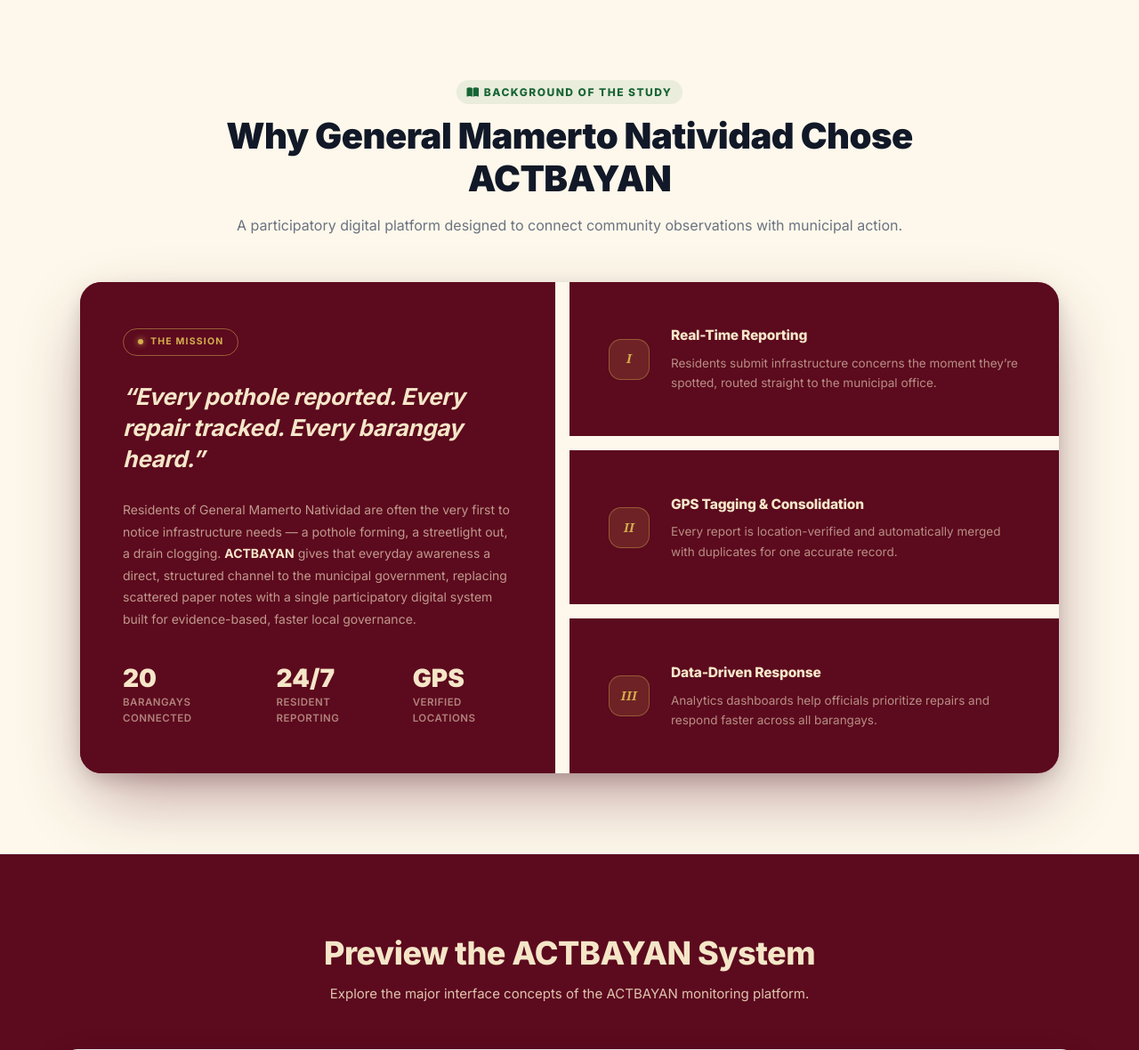
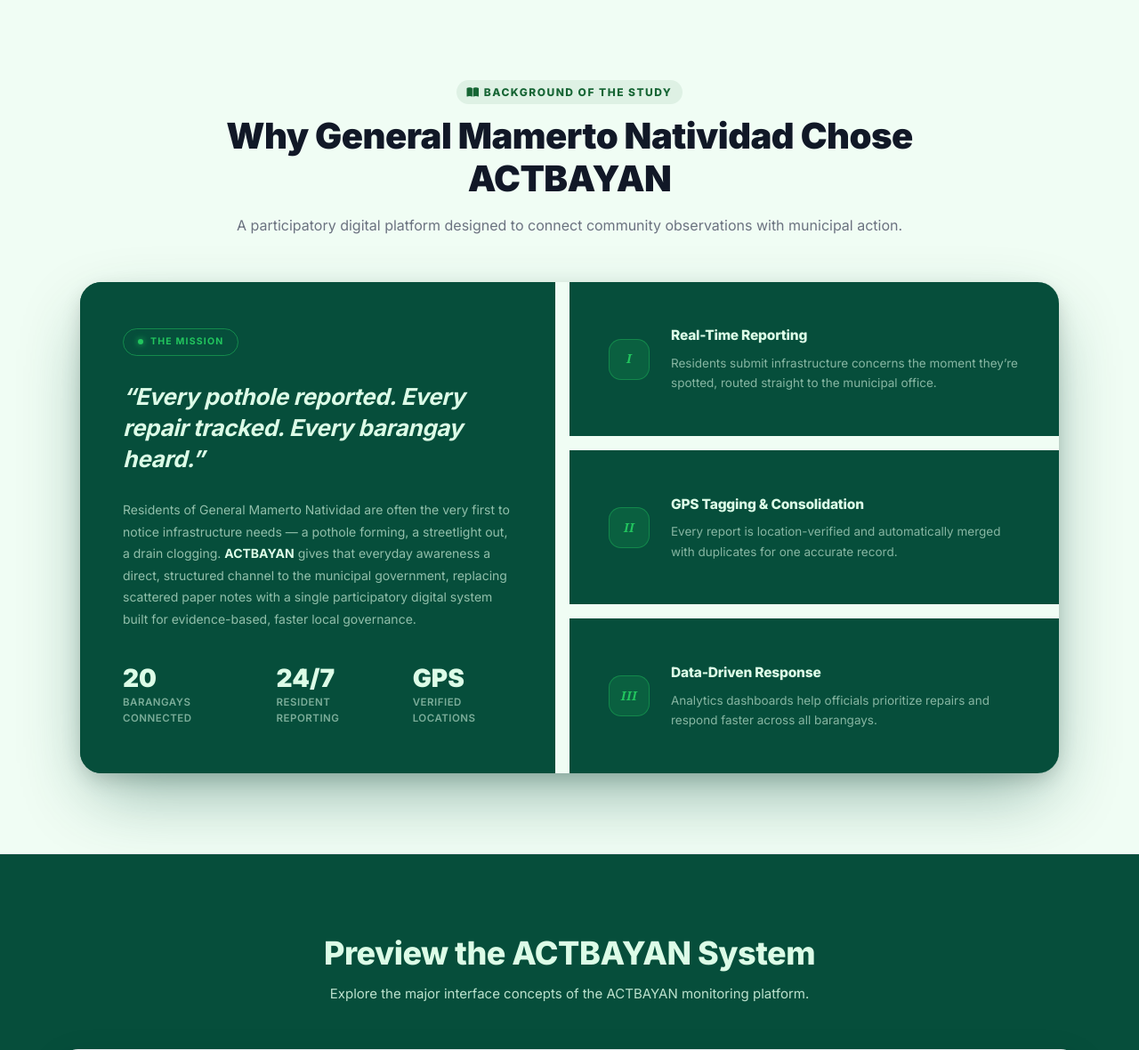
Before and after one commit to rdeusebio/ACTBAYAN-CAPSTONE, a Flask app: page / in a window 1280 px wide. Shown: the part 796-1976 px from the top of the page at 89% size. Run offline with Flask 3, Linux system fonts and the light colour scheme; data comes from the database, SQL or seed files in the repository; grey boxes are pictures that could not be loaded.

Commit message:
Update index.html

```diff
--- a/templates/index.html
+++ b/templates/index.html
@@ -28,9 +28,9 @@
             margin: 0 auto;
             display: grid;
             grid-template-columns: 1fr 1fr;
-            background: #5c0a1e;
+            background: #064e3b;
             border-radius: 24px;
-            box-shadow: 0 32px 80px -16px rgba(92, 10, 30, 0.45), 0 8px 24px -4px rgba(0, 0, 0, 0.2);
+            box-shadow: 0 32px 80px -16px rgba(6, 78, 59, 0.45), 0 8px 24px -4px rgba(0, 0, 0, 0.2);
             overflow: hidden;
         }
 
@@ -53,8 +53,8 @@
             display: flex;
             flex-direction: column;
             justify-content: space-between;
-            background: #5c0a1e;
-            border-right: 16px solid #fdf8eb;
+            background: #064e3b;
+            border-right: 16px solid #f0fdf4;
             position: relative;
         }
 
@@ -64,8 +64,8 @@
             gap: 8px;
             padding: 6px 16px;
             border-radius: 50px;
-            border: 1px solid rgba(212, 175, 80, 0.5);
-            color: #d4af50;
+            border: 1px solid rgba(34, 197, 94, 0.5);
+            color: #22c55e;
             font-size: 10.5px;
             font-weight: 700;
             text-transform: uppercase;
@@ -78,15 +78,15 @@
             width: 6px;
             height: 6px;
             border-radius: 50%;
-            background: #d4af50;
-            box-shadow: 0 0 7px #d4af50;
+            background: #22c55e;
+            box-shadow: 0 0 7px #22c55e;
         }
 
         .mission-quote {
             font-size: 26px;
             font-style: italic;
             font-weight: 700;
-            color: #f5e6c8;
+            color: #dcfce7;
             line-height: 1.35;
             margin-bottom: 28px;
             letter-spacing: -0.3px;
@@ -94,13 +94,13 @@
 
         .mission-desc {
             font-size: 14px;
-            color: rgba(245, 230, 200, 0.65);
+            color: rgba(220, 252, 231, 0.65);
             line-height: 1.75;
             margin-bottom: 40px;
         }
 
         .mission-desc strong {
-            color: #f5e6c8;
+            color: #dcfce7;
             font-weight: 700;
         }
 
@@ -113,14 +113,14 @@
         .mission-stat-num {
             font-size: 28px;
             font-weight: 900;
-            color: #f5e6c8;
+            color: #dcfce7;
             line-height: 1;
             margin-bottom: 4px;
         }
 
         .mission-stat-label {
             font-size: 11.5px;
-            color: rgba(245, 230, 200, 0.55);
+            color: rgba(220, 252, 231, 0.55);
             font-weight: 600;
             text-transform: uppercase;
             letter-spacing: 0.5px;
@@ -130,7 +130,7 @@
         .mission-right {
             display: flex;
             flex-direction: column;
-            background: #fdf8eb;
+            background: #f0fdf4;
             gap: 16px;
         }
 
@@ -138,7 +138,7 @@
             display: flex;
             gap: 24px;
             align-items: center;
-            background: #5c0a1e;
+            background: #064e3b;
             padding: 36px 44px;
             flex: 1;
         }
@@ -148,9 +148,9 @@
             width: 46px;
             height: 46px;
             border-radius: 14px;
-            background: rgba(212, 175, 80, 0.15);
-            border: 1px solid rgba(212, 175, 80, 0.4);
-            color: #d4af50;
+            background: rgba(34, 197, 94, 0.15);
+            border: 1px solid rgba(34, 197, 94, 0.4);
+            color: #22c55e;
             font-size: 14px;
             font-weight: 900;
             font-style: italic;
@@ -163,20 +163,20 @@
         }
 
         .mission-item:hover .mission-num {
-            background: rgba(212, 175, 80, 0.28);
+            background: rgba(34, 197, 94, 0.28);
         }
 
         .mission-item-body h4 {
             font-size: 15.5px;
             font-weight: 800;
-            color: #f5e6c8;
+            color: #dcfce7;
             margin-bottom: 7px;
             letter-spacing: -0.2px;
         }
 
         .mission-item-body p {
             font-size: 13.5px;
-            color: rgba(245, 230, 200, 0.6);
+            color: rgba(220, 252, 231, 0.6);
             line-height: 1.65;
             margin: 0;
         }
@@ -529,7 +530,7 @@
          BACKGROUND OF THE STUDY & OBJECTIVES SECTION
          ======================================================== -->
     <section class="section-padding" id="about-study"
-        style="background: #fdf8eb; border-top: 1px solid var(--border-color); border-bottom: 1px solid var(--border-color);">
+        style="background: #f0fdf4; border-top: 1px solid var(--border-color); border-bottom: 1px solid var(--border-color);">
         <div class="section-header">
             <span class="section-tag"><i class="fas fa-book-open"></i> Background of the Study</span>
             <h2 class="section-title">Why General Mamerto Natividad Chose ACTBAYAN</h2>
@@ -606,11 +607,11 @@
     <!-- ========================================================
          INTERACTIVE LIVE PREVIEW SECTION
          ======================================================== -->
-    <section class="section-padding" id="preview" style="background: #5c0a1e; color: #f5e6c8; border-top: none;">
-        <div class="section-header" style="color: #f5e6c8;">
-            <h2 class="section-title" style="color: #f5e6c8; font-size: 36px; font-weight: 800; margin-bottom: 12px;">
+    <section class="section-padding" id="preview" style="background: #064e3b; color: #dcfce7; border-top: none;">
+        <div class="section-header" style="color: #dcfce7;">
+            <h2 class="section-title" style="color: #dcfce7; font-size: 36px; font-weight: 800; margin-bottom: 12px;">
                 Preview the ACTBAYAN System</h2>
-            <p class="section-desc" style="color: rgba(245, 230, 200, 0.85); font-size: 15px;">
+            <p class="section-desc" style="color: rgba(220, 252, 231, 0.85); font-size: 15px;">
                 Explore the major interface concepts of the ACTBAYAN monitoring platform.
             </p>
         </div>
@@ -1318,7 +1319,7 @@
                 title: "📍 Brgy. Mag-asawang Sampaloc • Road Hazard",
                 desc: "GPS Coordinates pinpointed automatically by resident mobile report. Municipal Engineering Office is evaluating materials needed.",
                 status: "STATUS: UNDER ASSESSMENT 🟡",
-                color: "#d97706"
+                color: "#15803d"
             },
             poblacion: {
                 coords: [15.6015, 121.0503],
@@ -1332,14 +1333,14 @@
                 title: "📍 Brgy. Platero Sector 2 • Clogged Agricultural Drain",
                 desc: "Reported by local farmers. Municipal heavy equipment scheduled for drainage desilting and clearing operations.",
                 status: "STATUS: ENGINEERING DISPATCHED 🔵",
-                color: "#2563eb"
+                color: "#16a34a"
             },
             balangkare: {
                 coords: [15.5720, 121.0580],
                 title: "📍 Brgy. Balangkare Sur • Shoulder Erosion Repair",
                 desc: "Reported by motorist safety group. Road shoulder erosion reported to Municipal Engineering and DPWH coordinators.",
                 status: "STATUS: PENDING REVIEW 🟠",
-                color: "#6b7280"
+                color: "#4ade80"
             }
         };
 
```
Also changed, not shown: other parts of templates/index.html (+19 -18 lines).
